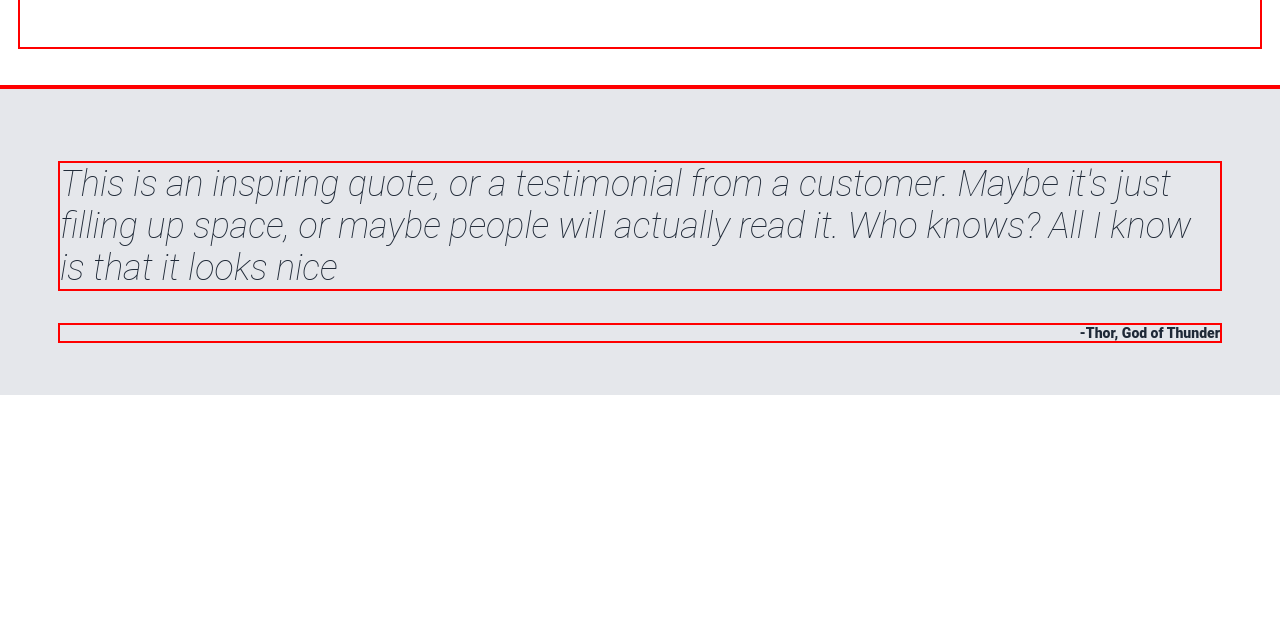
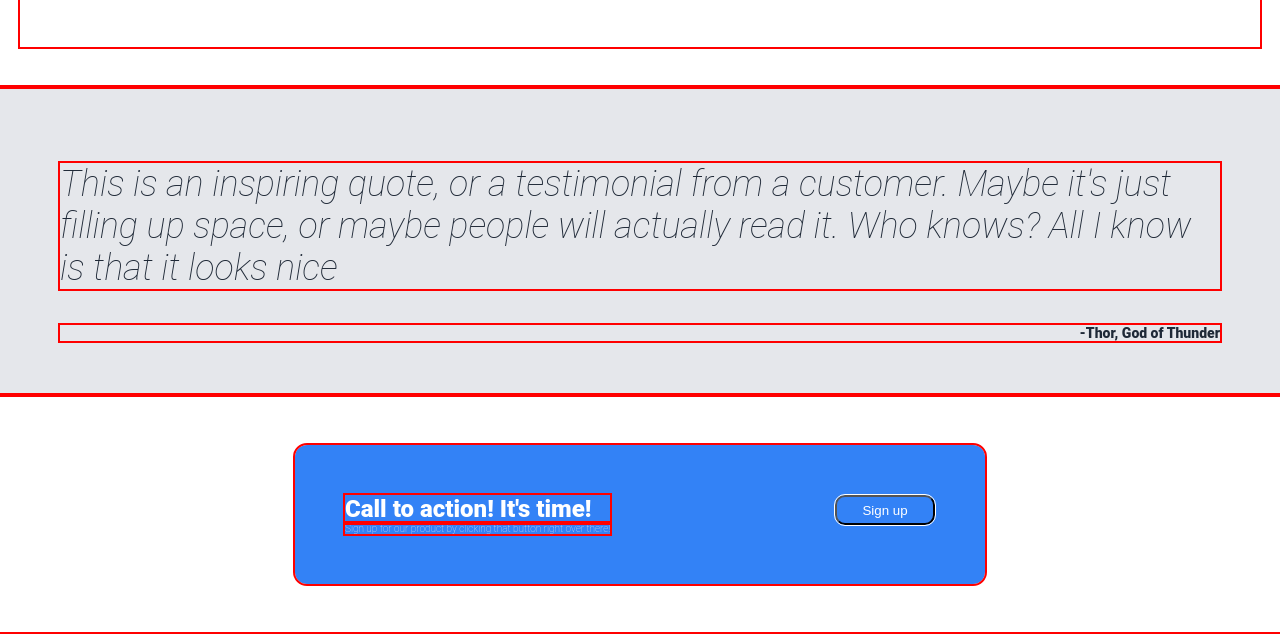
Before and after one commit to classikCherryWood/landing-page, a plain HTML site: page index.html in a window 1280 px wide. Shown: the part 676-1310 px from the top of the page. Before the commit the page ends 1071 px from the top, so only its background shows below. Drawn offline with Linux system fonts and the light colour scheme.

Commit message:
communication section done

```diff
--- a/index.html
+++ b/index.html
@@ -62,6 +62,21 @@
         <p class="quote">This is an inspiring quote, or a testimonial from a customer. Maybe it's just filling up space, or maybe people will actually read it. Who knows? All I know is that it looks nice</p>
         <p class="quote-signature">-Thor, God of Thunder</p>
     </div>
+
+    <div class="comms">
+        <div class="comms-container">
+
+            <div class="comms-text">
+                <div class="comms-strong">Call to action! It's time! </div>
+                <div class="comms-light">Sign up for our product by clicking that button right over there!</div>
+            </div>
+
+            <button class="comms-button">Sign up</button>
+        </div>
+    </div>
+
+    <div class="footer">
+
     </div>
 
 
--- a/styles.css
+++ b/styles.css
@@ -14,6 +14,7 @@ body {
     justify-content: space-between;
     padding: 40px;
     background-color: #1f2937;
+
 }
 
 .header-logo{
@@ -145,3 +146,42 @@ a {
     color: #1f2937;
     font-weight: 900;
 }
+
+.comms{
+    display: flex;
+    align-items: center;
+    justify-content: center;
+    padding: 50px;
+}
+
+.comms-container {
+    width: 50%;
+    height: 25%;
+    background-color: #3382F6;
+    padding: 50px;
+    border-radius: 12px;
+    display: flex;
+    justify-content: space-between;
+}
+
+.comms-strong{
+    color: white;
+    font-weight: 900;
+    font-size: 24px;
+}
+
+.comms-light {
+    color: #E5E7EB;
+    font-weight: 200;
+    font-size: 10px;
+}
+
+.comms-button {
+    outline: white solid 1px;
+    border-radius: 10px;
+    background-color: #3382F6;
+    color: white;
+    height:30px;
+    width: 100px;
+
+}
```
